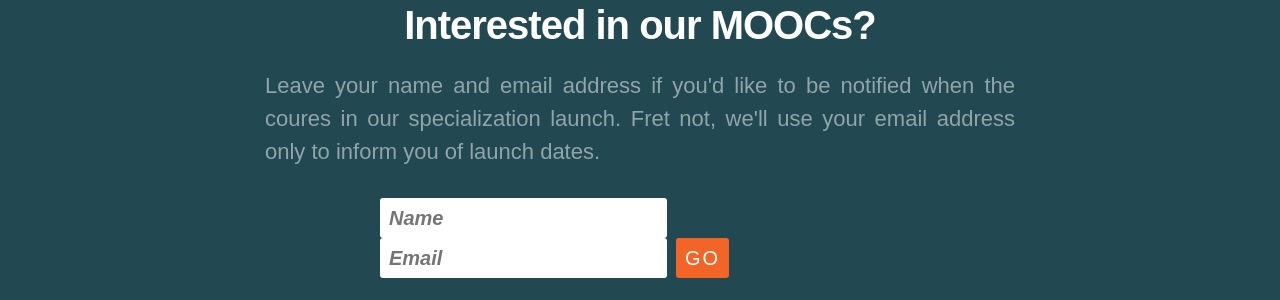
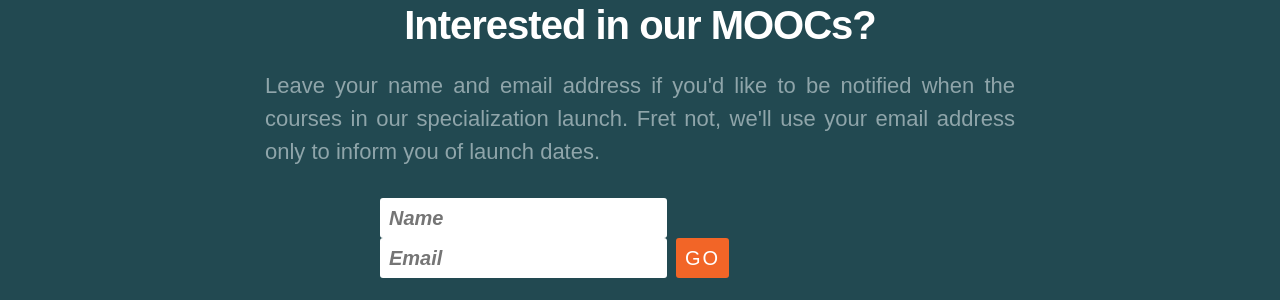
Before and after one commit to scala/scala.epfl.ch, a Jekyll site: the page built from index.md, in a window 1280 px wide and 900 px high, scrolled down 3173 px. Shown: the part 187-487 px from the top of the window. Built offline with Jekyll 4.4.1, drawn with Linux system fonts in a browser that asks for light colours; some of the changed text lies outside the part shown.

Commit message:
Fix typo and grammar

```diff
--- a/_layouts/frontpage.html
+++ b/_layouts/frontpage.html
@@ -191,7 +191,7 @@
             <div class="col-md-8">
               <div class="sign-up">Interested in our MOOCs?</div>
               <div class="why-sign-up">
-                Leave your name and email address if you'd like to be notified when the coures in our specialization launch.
+                Leave your name and email address if you'd like to be notified when the courses in our specialization launch.
                 Fret not, we'll use your email address only to inform you of launch dates.
               </div>
               {% include mailchimp.html %}
```
Also changed, not shown: other parts of _layouts/frontpage.html (+2 -2 lines).
